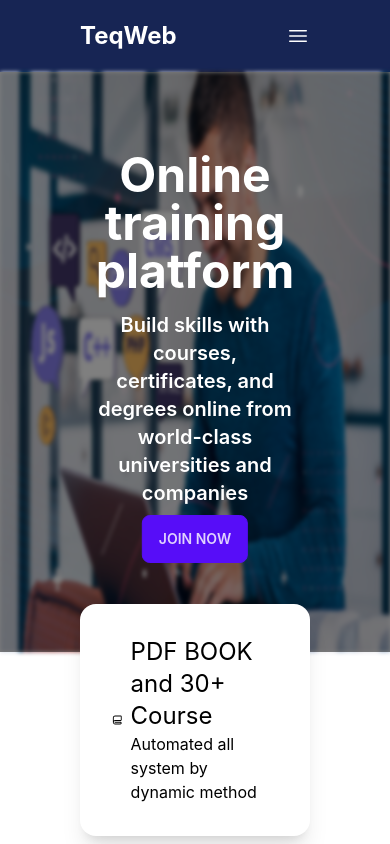
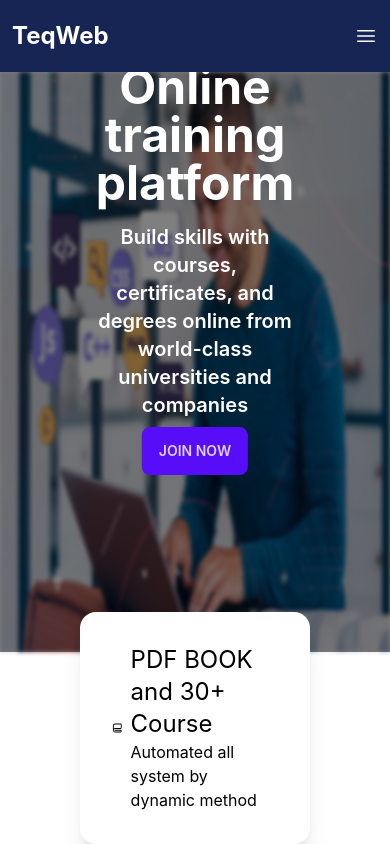
Before and after one commit to Debos602/Tech-web-, a React (Create React App) app: page / in a window 390 px wide. Shown: the top 844 px of the page. Built offline with nearby package versions, Linux system fonts and the light colour scheme; no server answers.

Commit message:
added responsive

```diff
--- a/src/Component/Header/Header.js
+++ b/src/Component/Header/Header.js
@@ -18,8 +18,8 @@ const Header = ({ handleToggleTheme, isDarkMode }) => {
 	};
 
 	return (
-		<div className="bg-blue-950">
-			<div className="lg:container mx-auto px-20 py-5 text-white">
+		<div className="bg-blue-950 relative z-20">
+			<div className="lg:container mx-auto px-3 md:px-20 py-5 text-white">
 				<ul className="flex justify-between items-center">
 					<li className="text-2xl font-bold">
 						<Link to="/">TeqWeb</Link>
@@ -31,7 +31,7 @@ const Header = ({ handleToggleTheme, isDarkMode }) => {
 						<Bars3Icon />
 					</div>
 					<ul
-						className={`md:flex bg-blue-950 items-center justify-end md:static w-full absolute duration-500 ${
+						className={`left-0 md:flex bg-blue-950 items-center justify-end md:static w-full absolute duration-500 ${
 							open ? "top-[70px]" : "top-[-300px]"
 						}`}
 					>
@@ -60,7 +60,7 @@ const Header = ({ handleToggleTheme, isDarkMode }) => {
 						</li>
 						<li className="px-2 text-xl font-semibold flex items-center">
 							<Link to="/">
-								{user?.email ? (
+								{user?.uid ? (
 									<img
 										className="rounded-full"
 										style={{ height: 40, width: 40 }}
@@ -74,7 +74,7 @@ const Header = ({ handleToggleTheme, isDarkMode }) => {
 							</Link>
 						</li>
 						<li className="px-2 text-xl font-semibold">
-							{user?.email ? (
+							{user?.uid ? (
 								(
 									<button className="btn" onClick={handleLogOut}>
 										Log out
--- a/src/Component/Home/Home.js
+++ b/src/Component/Home/Home.js
@@ -8,9 +8,9 @@ import TrainingSection from "../TrainingSection/TrainingSection";
 
 const Home = () => {
 	return (
-		<div className="relative">
+		<div className="relative z-10">
 			<>
-				<div className="min-h-screen relative">
+				<div className="md:min-h-screen relative">
 					<img
 						src={Image}
 						alt=""
--- a/src/Component/Register/Register.js
+++ b/src/Component/Register/Register.js
@@ -60,6 +60,7 @@ const Register = () => {
 	const handleLogOut = async () => {
 		try {
 			await logOut();
+			navigate("/login");
 		} catch (error) {
 			console.error(error);
 		}
--- a/src/Component/SingleCard/SingleCard.js
+++ b/src/Component/SingleCard/SingleCard.js
@@ -3,7 +3,7 @@ import { BiBlanket } from "react-icons/bi";
 
 const SingleCard = () => {
 	return (
-		<div style={{ top: "32rem" }} className="absolute container mx-auto px-20">
+		<div className="container mx-auto px-20 -mt-[60px]">
 			<div className="">
 				<div className="flex flex-wrap justify-between -mx-4 md:mt-0 -mt-0">
 					<div className="px-4 w-full md:w-1/3 md:mt-0 mt-5">
--- a/src/Firebase/Firebase.init.js
+++ b/src/Firebase/Firebase.init.js
@@ -5,12 +5,12 @@ import { initializeApp } from "firebase/app";
 
 // Your web app's Firebase configuration
 const firebaseConfig = {
-  apiKey: "AIzaSyD8X_zuVCDeVE1aOfJoXSYwi1RcQ2-4Kuc",
-  authDomain: "tec-web-1a2bf.firebaseapp.com",
-  projectId: "tec-web-1a2bf",
-  storageBucket: "tec-web-1a2bf.appspot.com",
-  messagingSenderId: "1012181392565",
-  appId: "1:1012181392565:web:bf88865edd520568e532fc"
+	apiKey: process.env.REACT_APP_apiKey,
+	authDomain: process.env.REACT_APP_authDomain,
+	projectId: process.env.REACT_APP_projectId,
+	storageBucket: process.env.REACT_APP_storageBucket,
+	messagingSenderId: process.env.REACT_APP_messagingSenderId,
+	appId: process.env.REACT_APP_appId
 };
 
 // Initialize Firebase
```
